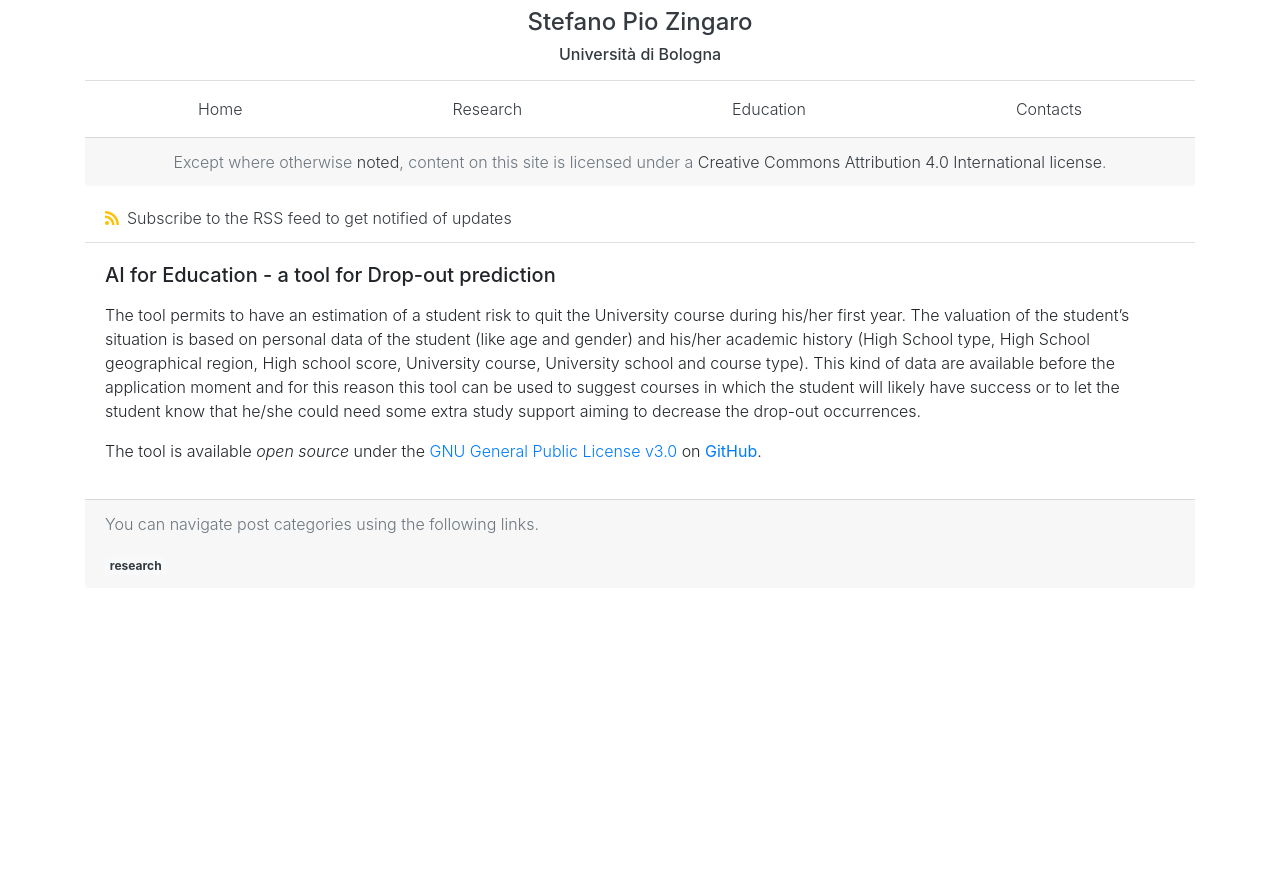
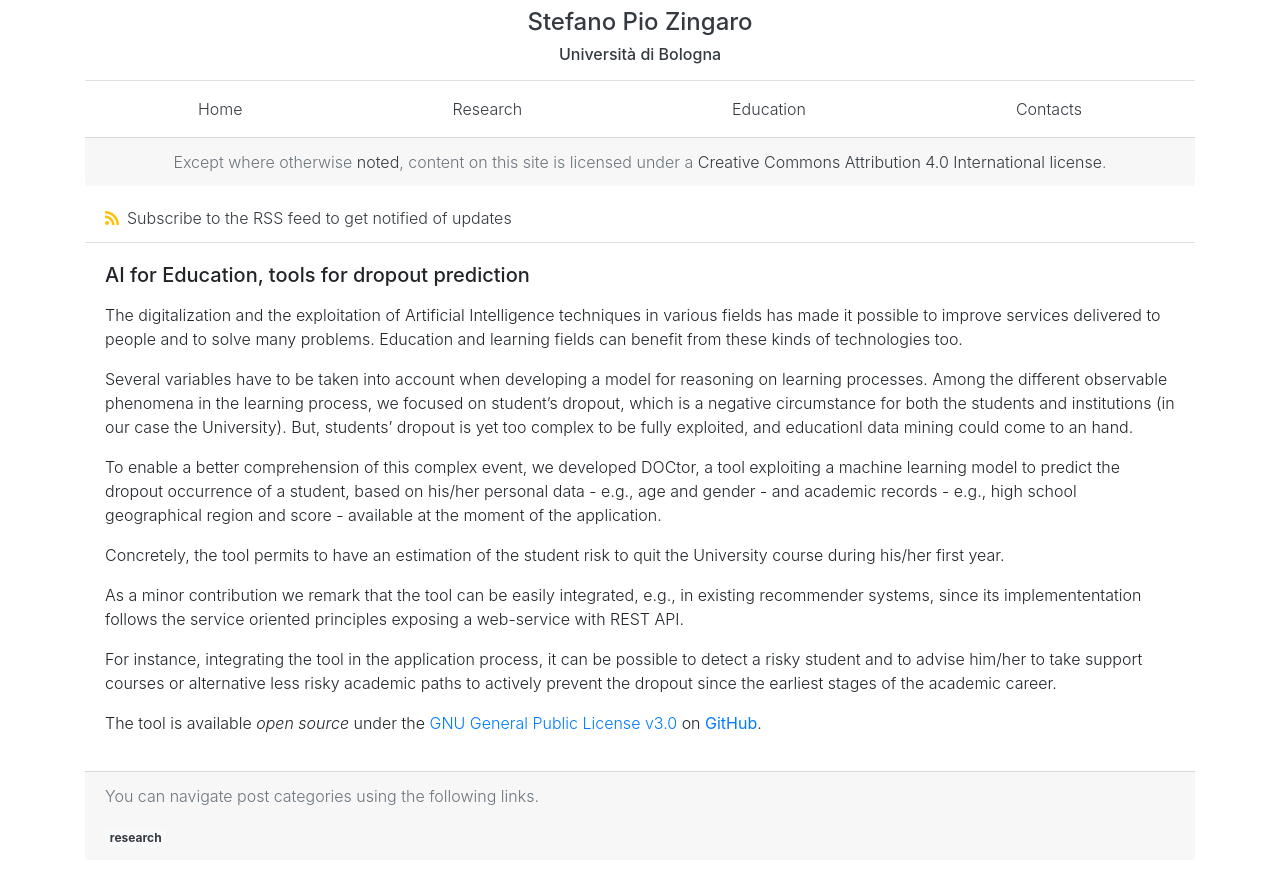
Before and after one commit to saltgz/saltgz.github.io, a Jekyll site: the page built from _posts/2019-03-12-doctor.md, in a window 1280 px wide. Shown: the top 881 px of the page. Built offline with Jekyll 4.4.1, drawn with Linux system fonts in a browser that asks for light colours; nearby versions of some CDN libraries.

Commit message:
some  updates on doctor readme

```diff
--- a/_posts/2019-03-12-doctor.md
+++ b/_posts/2019-03-12-doctor.md
@@ -1,18 +1,53 @@
 ---
-title: AI for Education - a tool for Drop-out prediction
+title: AI for Education, tools for dropout prediction
 categories: research
 ---
 
-The tool permits to have an estimation of a student risk to quit the University
-course during his/her first year. The valuation of the student’s situation is
-based on personal data of the student (like age and gender) and his/her academic
-history (High School type, High School geographical region, High school score,
-University course, University school and course type). This kind of data are
-available before the application moment and for this reason this tool can be
-used to suggest courses in which the student will likely have success or to let
-the student know that he/she could need some extra study support aiming to
-decrease the drop-out occurrences.
+The digitalization and the exploitation of Artificial Intelligence techniques in
+various fields has made it possible to improve services delivered to people and
+to solve many problems. Education and learning fields can benefit from these
+kinds of technologies too.
 
-The tool is available *open source* under the  [GNU General Public License
+<!-- è semplice pensare che il fenomeno di abbandono della carriera accademica
+occorra quando il processo di apprendimento fallisce. Dobbiamo però essere pronti
+a mettere in dubbio questa assunzione. -->
+
+Several variables have to be taken into account when developing a model for
+reasoning on learning processes. Among the different observable phenomena in the
+learning process, we focused on student's dropout, which is a negative
+circumstance for both the students and institutions (in our case the
+University). But, students' dropout is yet too complex to be fully exploited,
+and educationl data mining could come to an hand.
+
+To enable a better comprehension of this complex event, we developed
+DOCtor, a tool exploiting a machine learning model to predict the dropout
+occurrence of a student, based on his/her personal data - e.g., age and gender -
+and academic records - e.g., high school geographical region and score -
+available at the moment of the application.
+
+<!-- Machine learning techniques permit the extraction of meaningful and complex
+patterns from a collection of data and we used some of them to find correlations
+in data and dropout occurrences. Our tool is trained on data of students
+enrolled at the first year at the University of Bologna, but it can be
+generalized for similar contexts. Beyond the dropout prediction, the importance
+of this tool stays in the possibility of being integrated in other services. For
+instance, integrating the tool in the institutions’ web pages, it can be
+possible to detect a risky student and to advise him/her to take support courses
+or alternative less risky academic paths to actively prevent the dropout since
+the earliest stages of the academic career. -->
+
+Concretely, the tool permits to have an estimation of the student risk to quit
+the University course during his/her first year.
+
+As a minor contribution we remark that the tool can be easily integrated, e.g.,
+in existing recommender systems, since its implemententation follows the service
+oriented principles exposing a web-service with REST API.
+
+For instance, integrating the tool in the application process, it can be
+possible to detect a risky student and to advise him/her to take support courses
+or alternative less risky academic paths to actively prevent the dropout since
+the earliest stages of the academic career.
+
+The tool is available _open source_ under the [GNU General Public License
 v3.0](https://github.com/spaces-team/DOCtor/blob/master/LICENSE) on
-[**GitHub**](https://github.com/spaces-team/DOCtor).
+[**GitHub**](https://github.com/spaces-team/doctor).
```
Also changed, not shown: _posts/2016-10-01-jiot.md (+1 -1 lines), _posts/2019-04-18-blockchain.md (added, +11 -0 lines), 1 other file.
